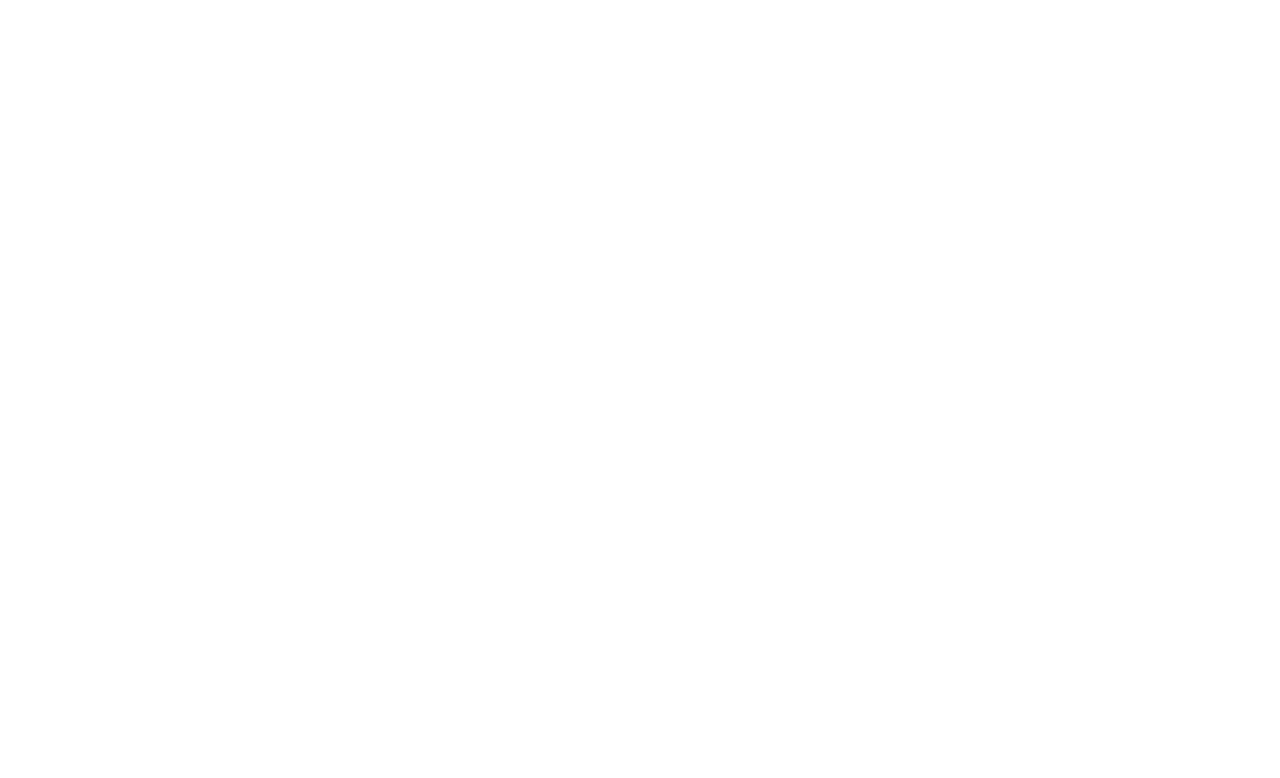
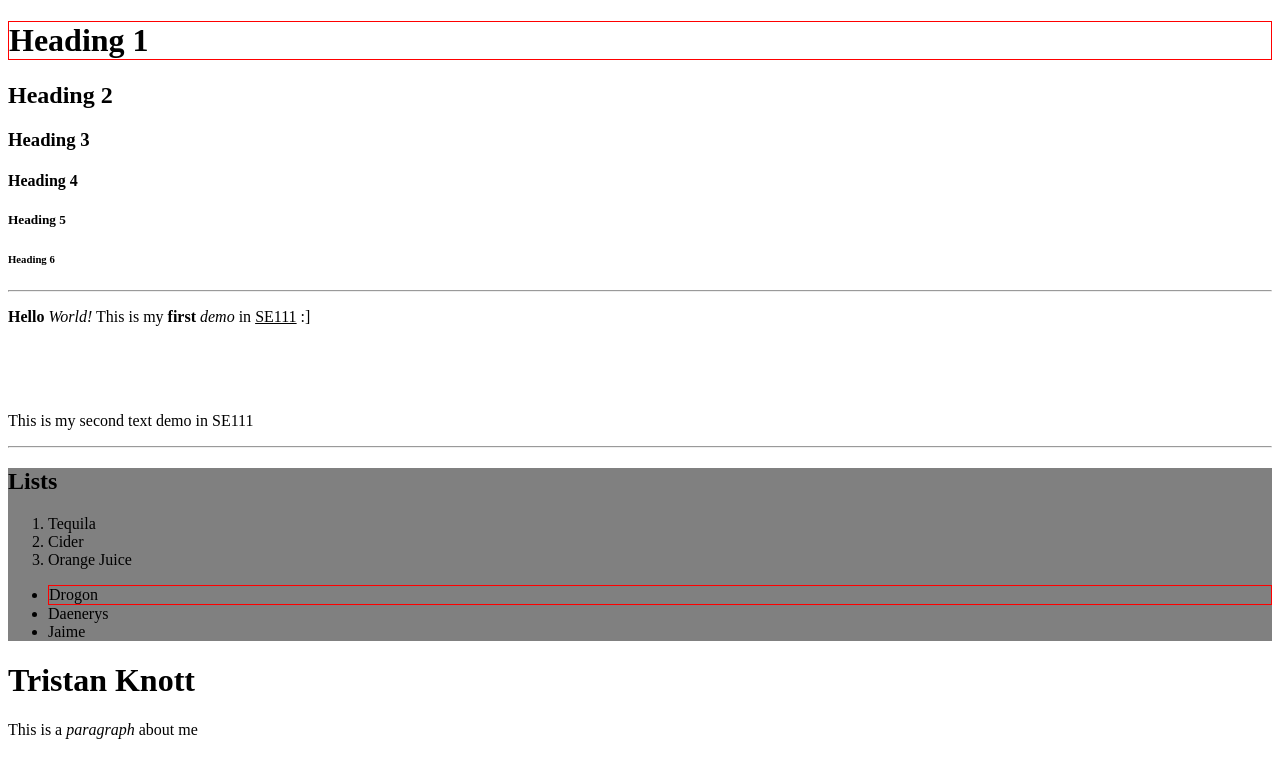
Before and after one commit to QuintsGuy/SE111_68_202320, a plain HTML site: page Week1_demo/index.html in a window 1280 px wide. Drawn offline with Linux system fonts and the light colour scheme.

Commit message:
finished W1 demo

```diff
--- a/Week1_demo/index.html
+++ b/Week1_demo/index.html
@@ -4,9 +4,54 @@
     <meta charset="UTF-8">
     <meta http-equiv="X-UA-Compatible" content="IE=edge">
     <meta name="viewport" content="width=device-width, initial-scale=1.0">
-    <title>Document</title>
+    <meta name="author" content="T Knott">
+    <meta name="description" content="W1 Demo">
+    <title>W1 | Demo</title>
 </head>
 <body>
     <!--this is a comment in HTML-->
+    <!--the body holds ALL content on the page-->
+    <h1 style="border:1px solid red">Heading 1</h1>
+    <h2>Heading 2</h2>
+    <h3>Heading 3</h3>
+    <h4>Heading 4</h4>
+    <h5>Heading 5</h5>
+    <h6>Heading 6</h6>
+
+    <!--horizontal rule-->
+    <hr>
+
+    <!--paragragh tag-->
+    <p><strong>Hello</strong> <em>World!</em> This is my <b>first</b> <i>demo</i> in <u>SE111</u> :]</p>
+
+    <br>
+    <br>
+    <br>
+
+    <P>This is my second text demo in SE111</P>
+
+    <hr>
+
+    <div style="background-color:grey">
+        <!--LISTS - ordered lists and unordered lists-->
+        <h2>Lists</h2>
+        <ol><!--starts ordered list content-->
+            <li>Tequila</li>
+            <li>Cider</li>
+            <li>Orange Juice</li>
+        </ol>
+
+        <ul>
+            <li style="border:1px solid red">Drogon</li>
+            <li>Daenerys</li>
+            <li>Jaime</li>
+        </ul>
+    </div><!--close of list div-->
+
+    <!--review-->
+    <div>
+        <h1>Tristan Knott</h1>
+        <p>This is a <i>paragraph</i> about me</p>
+    </div>
 </body>
 </html>
```
